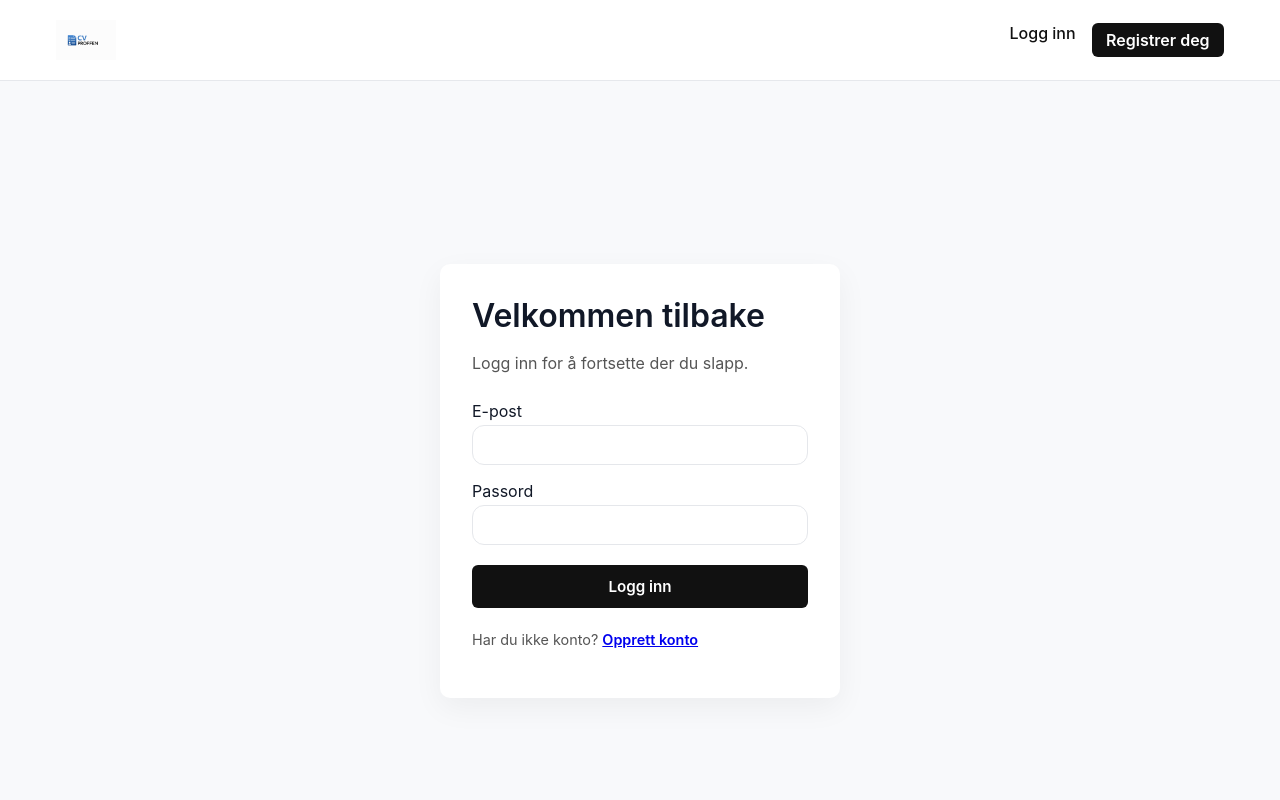
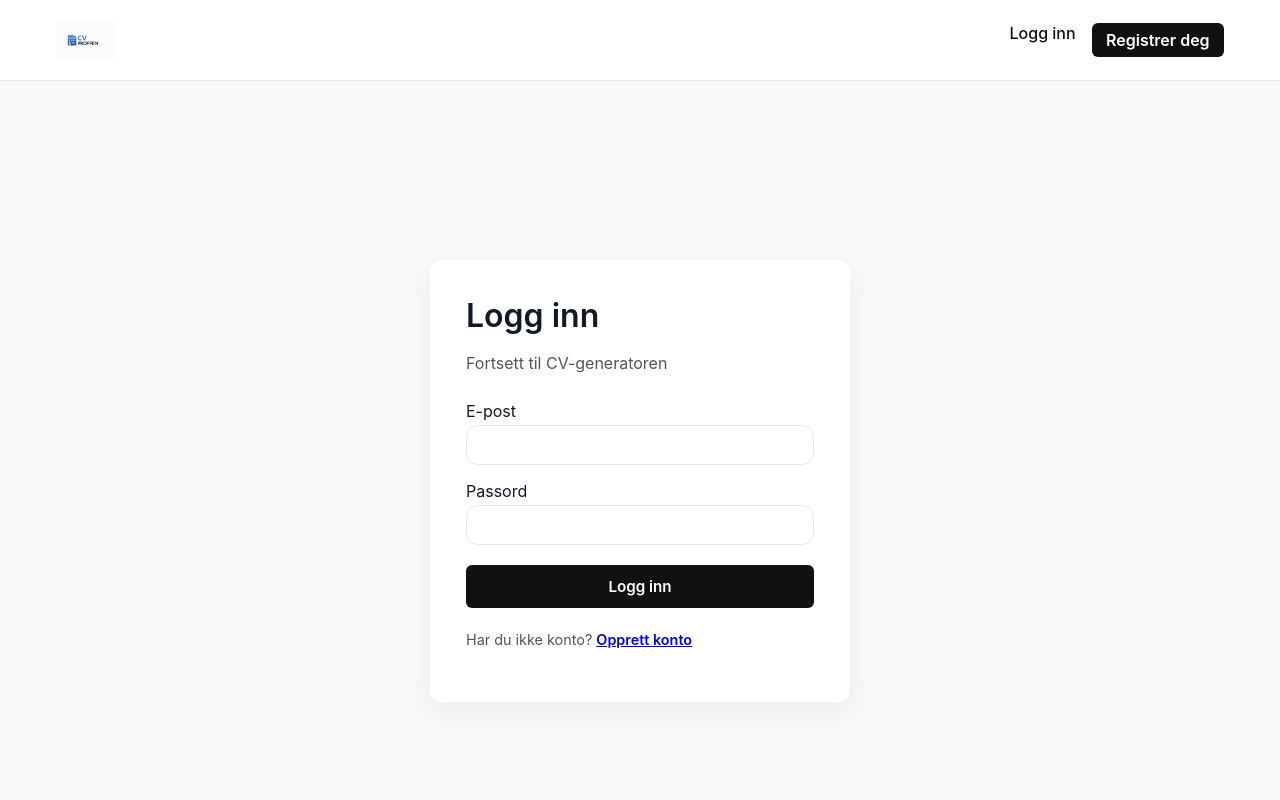
Before and after one commit to cosmicencounters5-png/cv-proffen, a Next.js app: page /login in a window 1280 px wide. Shown: the top 800 px of the page. Built offline with nearby package versions, Linux system fonts and the light colour scheme; no server answers.

Commit message:
Update page.tsx

```diff
--- a/app/login/page.tsx
+++ b/app/login/page.tsx
@@ -1,13 +1,13 @@
 "use client";
 
-import { useState } from "react";
-import { useRouter } from "next/navigation";
+import { Suspense, useEffect, useState } from "react";
+import { useRouter, useSearchParams } from "next/navigation";
 import { createBrowserClient } from "@supabase/ssr";
 import Link from "next/link";
 
-export default function LoginPage() {
+function LoginInner() {
   const router = useRouter();
-
+  const searchParams = useSearchParams();
   const supabase = createBrowserClient(
     process.env.NEXT_PUBLIC_SUPABASE_URL!,
     process.env.NEXT_PUBLIC_SUPABASE_ANON_KEY!
@@ -17,6 +17,12 @@ export default function LoginPage() {
   const [password, setPassword] = useState("");
   const [loading, setLoading] = useState(false);
   const [error, setError] = useState<string | null>(null);
+
+  const gratisToken =
+    searchParams.get("token") ||
+    (typeof window !== "undefined"
+      ? localStorage.getItem("gratis_token")
+      : null);
 
   async function handleSubmit(e: React.FormEvent) {
     e.preventDefault();
@@ -44,6 +50,28 @@ export default function LoginPage() {
       return;
     }
 
+    // 🔓 Gratis tilgang (24t)
+    if (gratisToken) {
+      const expiresAt = new Date();
+      expiresAt.setHours(expiresAt.getHours() + 24);
+
+      await supabase.from("user_entitlements").upsert(
+        {
+          user_id: user.id,
+          has_cv: true,
+          has_application: true,
+          expires_at: expiresAt.toISOString(),
+          updated_at: new Date().toISOString(),
+        },
+        { onConflict: "user_id" }
+      );
+
+      localStorage.removeItem("gratis_token");
+      router.push("/cv");
+      return;
+    }
+
+    // 🔁 Normal flyt
     const { data } = await supabase
       .from("user_entitlements")
       .select("has_cv, expires_at")
@@ -79,16 +107,17 @@ export default function LoginPage() {
         onSubmit={handleSubmit}
         style={{
           background: "white",
-          padding: "2rem",
-          borderRadius: "10px",
-          boxShadow: "0 10px 30px rgba(0,0,0,0.05)",
+          padding: "2.25rem",
+          borderRadius: "12px",
+          boxShadow: "0 10px 30px rgba(0,0,0,0.06)",
           width: "100%",
-          maxWidth: "400px",
+          maxWidth: "420px",
         }}
       >
-        <h1 style={{ marginBottom: "0.5rem" }}>Velkommen tilbake</h1>
-        <p style={{ marginBottom: "1.5rem", color: "#555" }}>
-          Logg inn for å fortsette der du slapp.
+        <h1 style={{ marginBottom: "0.5rem" }}>Logg inn</h1>
+
+        <p style={{ color: "#555", marginBottom: "1.5rem" }}>
+          Fortsett til CV-generatoren
         </p>
 
         <label>
@@ -114,7 +143,9 @@ export default function LoginPage() {
         </label>
 
         {error && (
-          <p style={{ color: "#b00020", marginBottom: "1rem" }}>{error}</p>
+          <p style={{ color: "#b00020", marginBottom: "1rem" }}>
+            {error}
+          </p>
         )}
 
         <button
@@ -144,3 +175,11 @@ export default function LoginPage() {
     </main>
   );
 }
+
+export default function LoginPage() {
+  return (
+    <Suspense fallback={null}>
+      <LoginInner />
+    </Suspense>
+  );
+}
```
